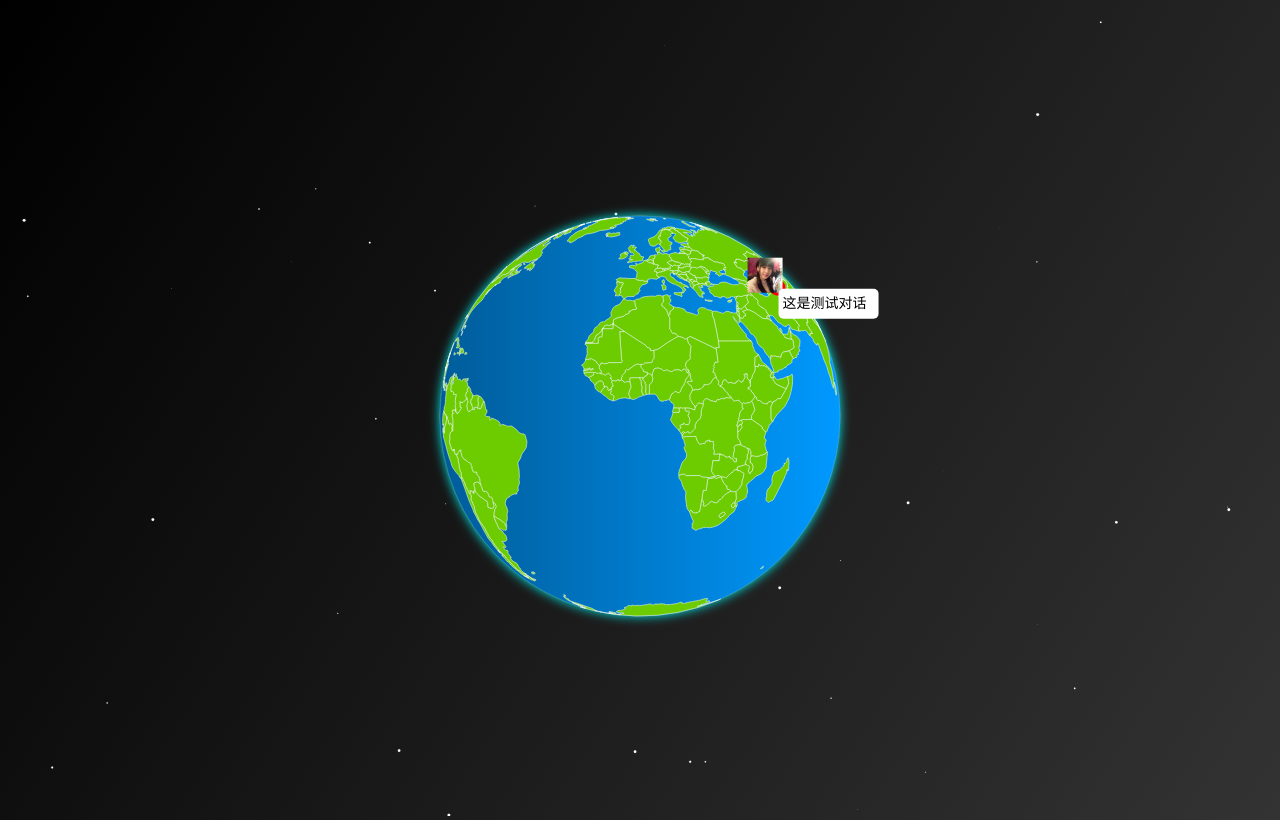
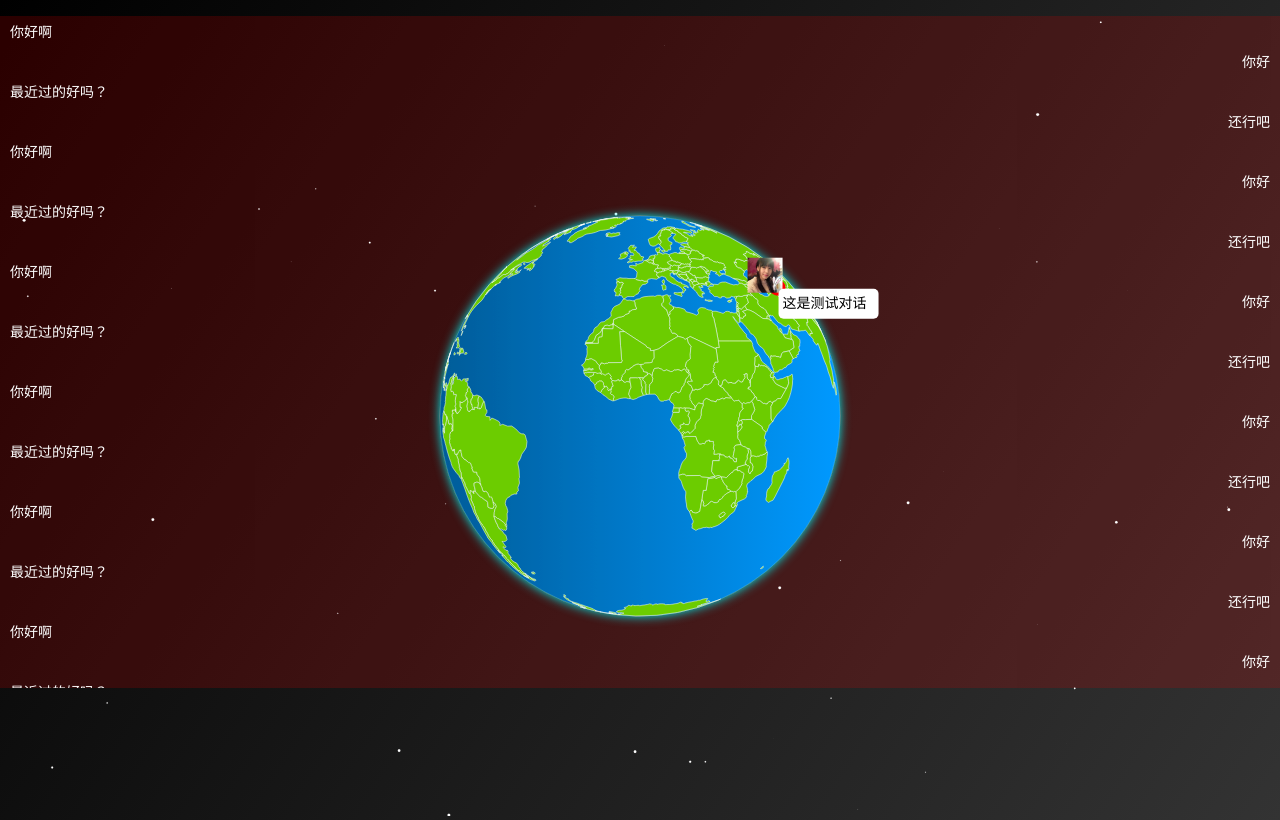
Before and after one commit to yeyuguo/earthChat, a plain HTML site: page index.html in a window 1280 px wide. Drawn offline with Linux system fonts and the light colour scheme.

Commit message:
添加聊天对话

```diff
--- a/index.html
+++ b/index.html
@@ -57,6 +57,42 @@
             </ul>
         </div>
     </div>
+    <div id="chatDiv">
+        <p class="other">你好啊</p>
+        <p class="myself">你好</p>
+        <p class="other">最近过的好吗？</p>
+        <P class="myself">还行吧</P>
+        <p class="other">你好啊</p>
+        <p class="myself">你好</p>
+        <p class="other">最近过的好吗？</p>
+        <P class="myself">还行吧</P>
+        <p class="other">你好啊</p>
+        <p class="myself">你好</p>
+        <p class="other">最近过的好吗？</p>
+        <P class="myself">还行吧</P>
+        <p class="other">你好啊</p>
+        <p class="myself">你好</p>
+        <p class="other">最近过的好吗？</p>
+        <P class="myself">还行吧</P>
+        <p class="other">你好啊</p>
+        <p class="myself">你好</p>
+        <p class="other">最近过的好吗？</p>
+        <P class="myself">还行吧</P>
+        <p class="other">你好啊</p>
+        <p class="myself">你好</p>
+        <p class="other">最近过的好吗？</p>
+        <P class="myself">还行吧</P>
+        <p class="other">你好啊</p>
+        <p class="myself">你好</p>
+        <p class="other">最近过的好吗？</p>
+        <P class="myself">还行吧</P>
+        <p class="other">你好啊</p>
+        <p class="myself">你好</p>
+        <p class="other">最近过的好吗？</p>
+        <P class="myself">还行吧</P>
+
+
+    </div>
     <script src="d3.custom.js"></script>
     <script src="script.js"></script>
 </body>
--- a/style.less
+++ b/style.less
@@ -147,4 +147,33 @@ li{
 
         }
     }
+    &:hover{
+        border-top:1px solid #fff;
+        // box-shadow: 2px 2px 3px;
+    }
 }
+
+#chatDiv{
+    position: absolute;
+    z-index: -1;
+    width: 100%;
+    height: 672px;
+    background-color:rgba(212,0,0,0.2);
+    overflow: auto;
+    & p{
+        color:#fff;
+        width: inherit;
+        padding:@padCommon;
+        width: 60%;
+        // position: fixed;
+        // z-index: 10;
+    }
+    .other{
+        text-align: left;
+        float: left;
+    }
+    .myself{
+        text-align: right;
+        float: right;
+    }
+}
```
Also changed, not shown: style.css.
